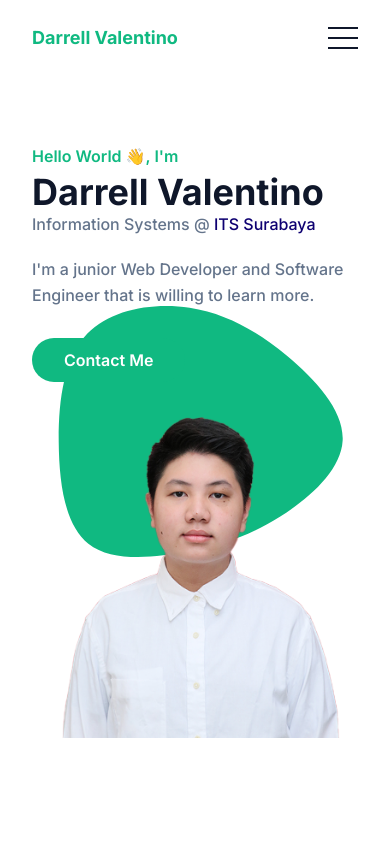
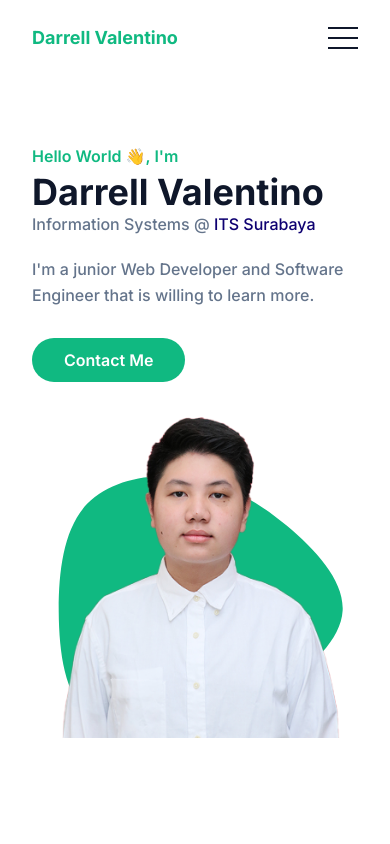
Before and after one commit to darrellv14/portfolio2023-tailwind, a plain HTML site: page index.html in a window 390 px wide. Shown: the top 844 px of the page. Drawn offline with Linux system fonts and the light colour scheme.

Commit message:
Update index.html

```diff
--- a/index.html
+++ b/index.html
@@ -67,7 +67,7 @@
           <div class="w-full self-end px-4 lg:w-1/2">
             <div class="relative mt-10 lg:mt-0 lg:right-0">
               <img src="dist/img/valentino.png" width="500px" height="500px" alt="Darrell Valentino" class="max-w-full mx-auto"/>
-              <span class="absolute bottom-24 -z-10 left-1/2 -translate-x-1/2 md:scale-125">
+              <span class="absolute bottom-24 -z-10 left-1/2 top-0 -translate-x-1/2 md:scale-125">
                 <svg width="350" height="400" viewBox="0 0 200 200" xmlns="http://www.w3.org/2000/svg">
                   <path fill="#10b981" d="M47.6,-44.9C62.9,-32.2,77.5,-16.1,76.7,-0.8C75.9,14.5,59.7,29,44.3,38.7C29,48.4,14.5,53.3,-3.5,56.8C-21.6,60.3,-43.1,62.5,-55.4,52.8C-67.6,43.1,-70.6,21.6,-70.8,-0.1C-70.9,-21.8,-68.1,-43.6,-55.9,-56.3C-43.6,-69,-21.8,-72.6,-2.8,-69.8C16.1,-66.9,32.2,-57.6,47.6,-44.9Z" transform="translate(100 100) scale(1.1)" />
                 </svg>
```
